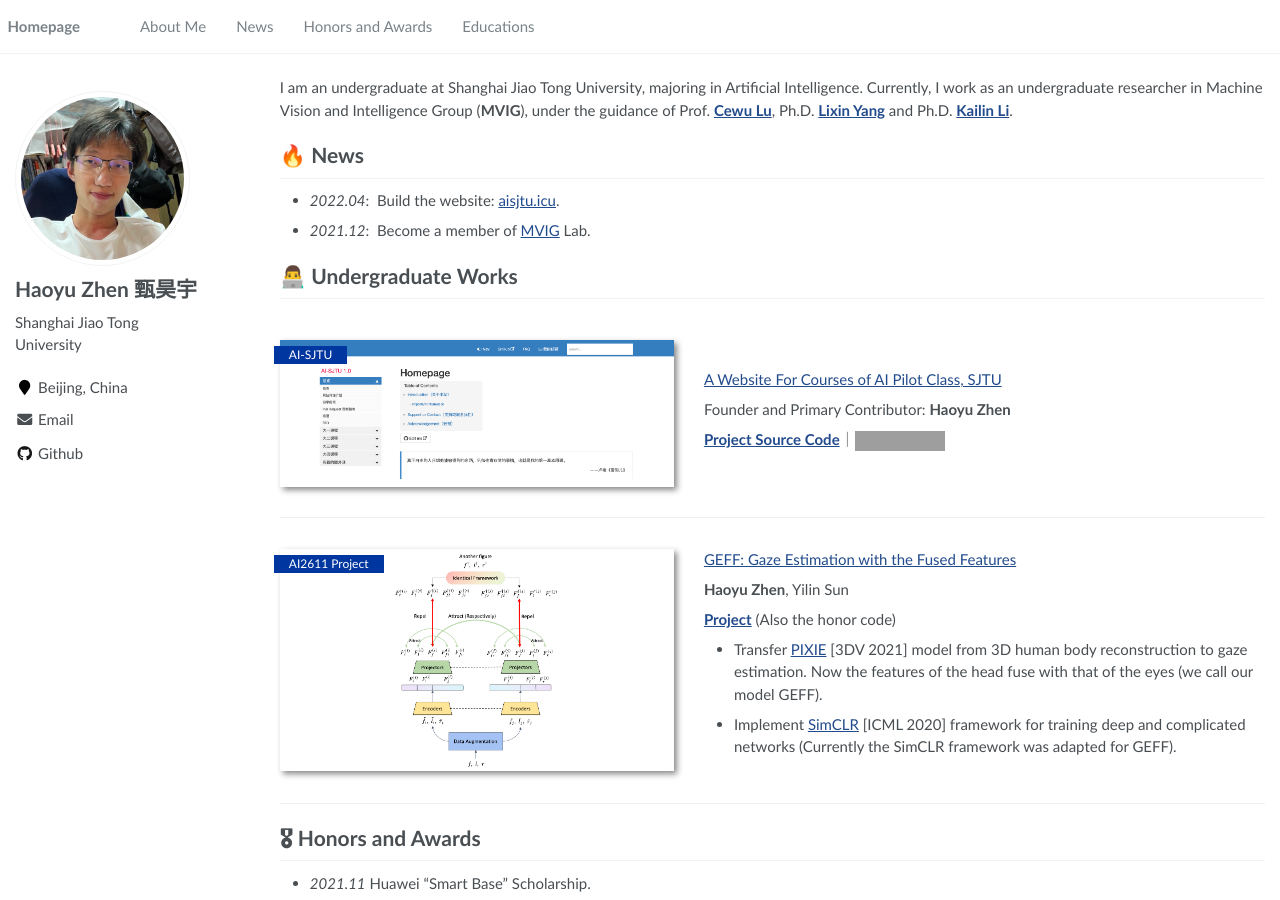
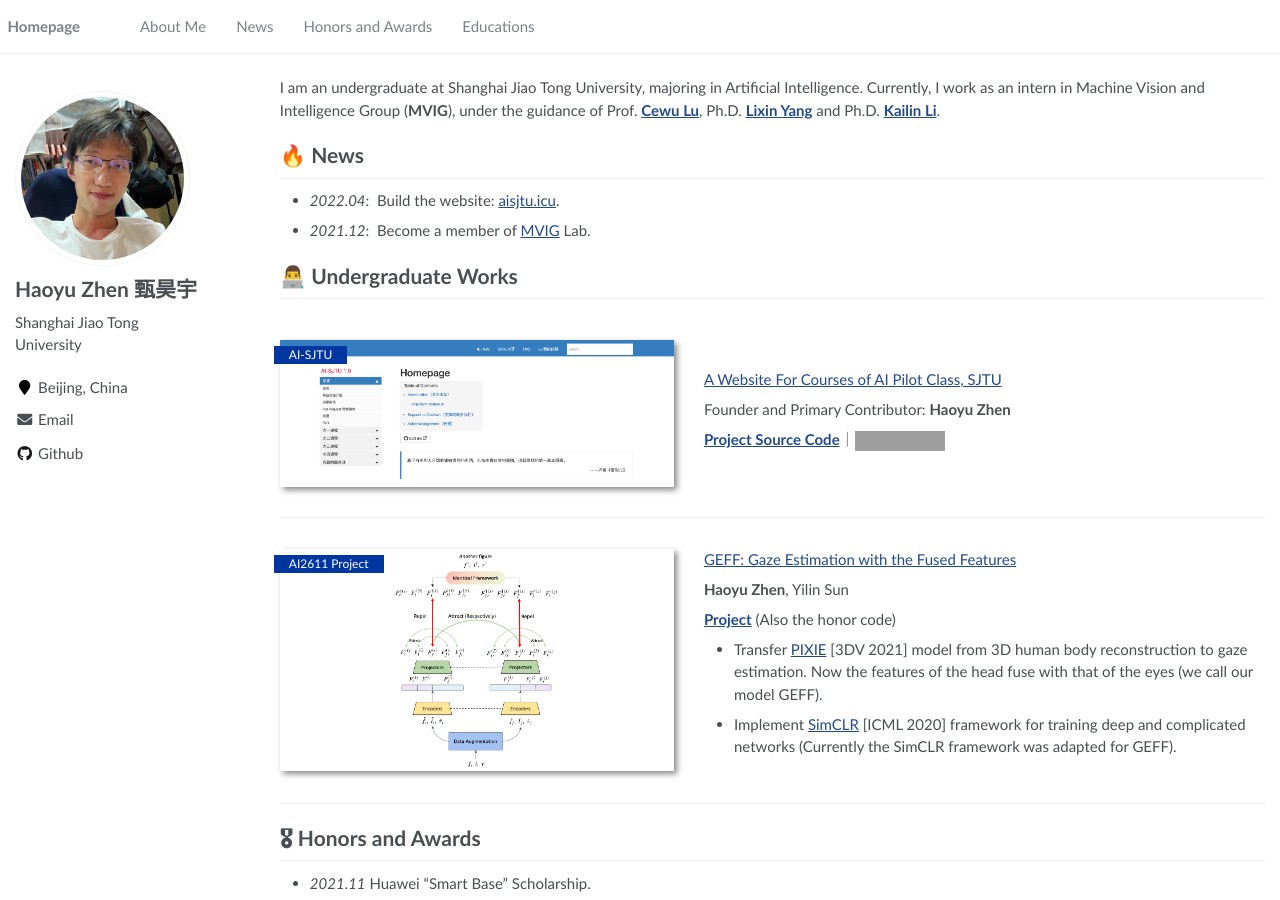
Before and after one commit to anyeZHY/anyeZHY.github.io, a Jekyll site: the page built from _pages/about.md, in a window 1280 px wide and 900 px high. Built offline with Jekyll 4.4.1, drawn with Linux system fonts in a browser that asks for light colours; grey boxes are pictures that could not be loaded.

Commit message:
Update about.md

```diff
--- a/_pages/about.md
+++ b/_pages/about.md
@@ -10,7 +10,7 @@ redirect_from:
 
 <span class='anchor' id='about-me'></span>
 
-I am an undergraduate at Shanghai Jiao Tong University, majoring in Artificial Intelligence. Currently, I work as an undergraduate researcher in Machine Vision and Intelligence Group (**MVIG**), under the guidance of Prof. [**Cewu Lu**](https://www.mvig.org/), Ph.D. [**Lixin Yang**](https://lixiny.github.io/) and Ph.D. [**Kailin Li**](https://kailinli.top).
+I am an undergraduate at Shanghai Jiao Tong University, majoring in Artificial Intelligence. Currently, I work as an intern in Machine Vision and Intelligence Group (**MVIG**), under the guidance of Prof. [**Cewu Lu**](https://www.mvig.org/), Ph.D. [**Lixin Yang**](https://lixiny.github.io/) and Ph.D. [**Kailin Li**](https://kailinli.top).
 
 # 🔥 News
 
```
